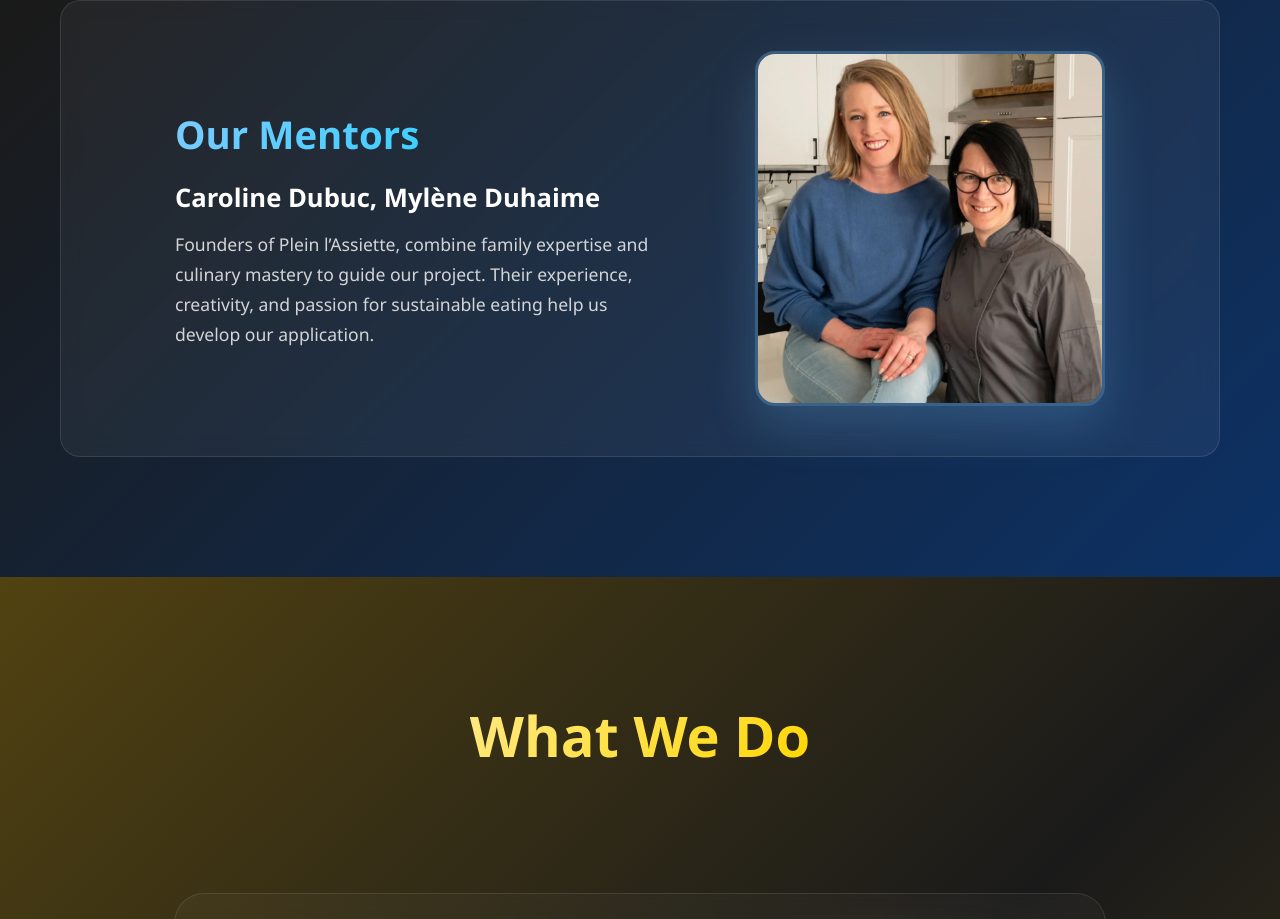
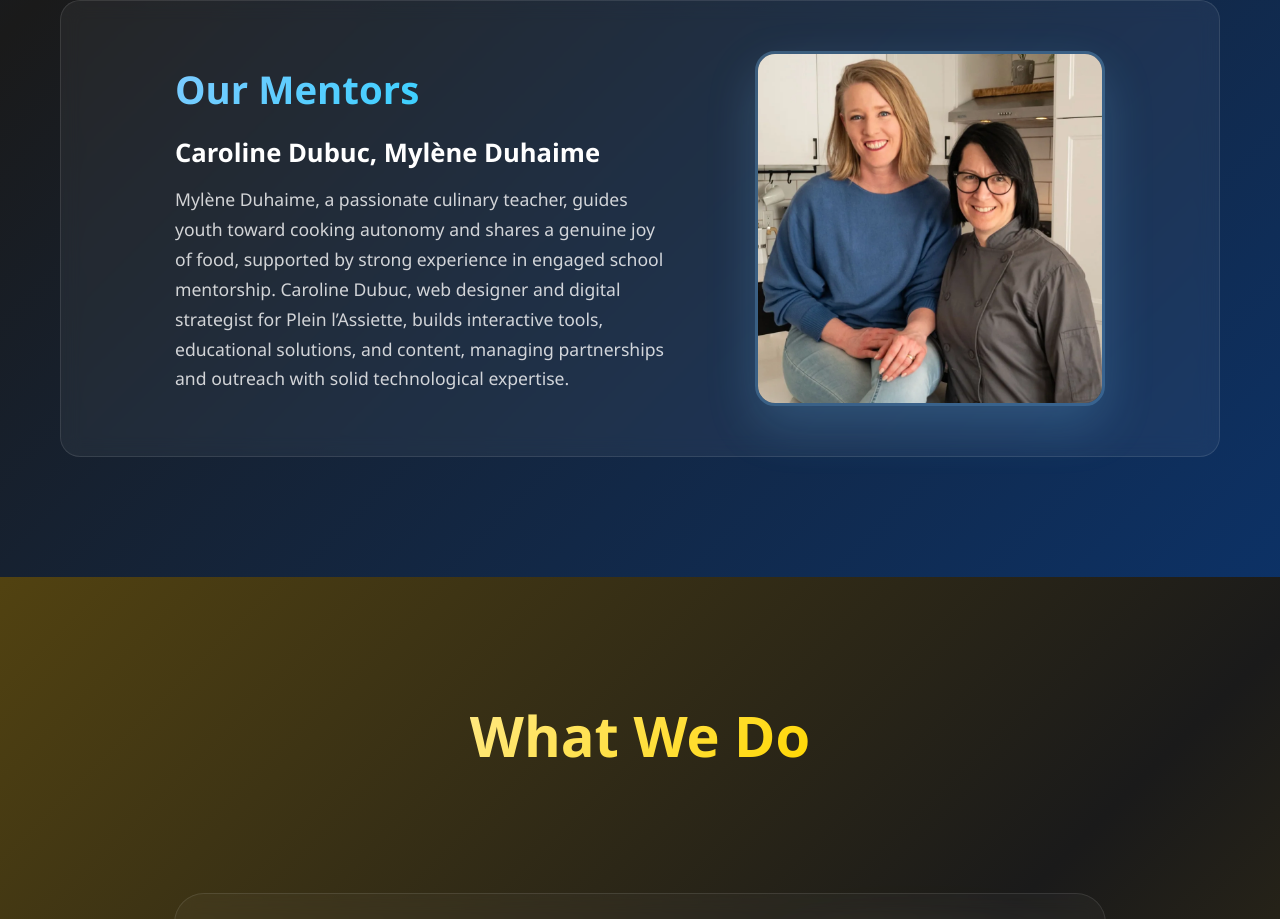
Before and after one commit to goldensnub/BlendBeasts, a plain HTML site: page docs/index.html in a window 1280 px wide. Shown: the part 1522-2441 px from the top of the page. Drawn offline with Linux system fonts and the light colour scheme.

Commit message:
update to mentor text

```diff
--- a/docs/index.html
+++ b/docs/index.html
@@ -598,7 +598,7 @@
           <h2>Our Mentors</h2>
           <h3>Caroline Dubuc, Mylène Duhaime</h3>
           <p>
-            Founders of Plein l’Assiette, combine family expertise and culinary mastery to guide our project. Their experience, creativity, and passion for sustainable eating help us develop our application.
+            Mylène Duhaime, a passionate culinary teacher, guides youth toward cooking autonomy and shares a genuine joy of food, supported by strong experience in engaged school mentorship. Caroline Dubuc, web designer and digital strategist for Plein l’Assiette, builds interactive tools, educational solutions, and content, managing partnerships and outreach with solid technological expertise.
           </p>
         </div>
 
```
